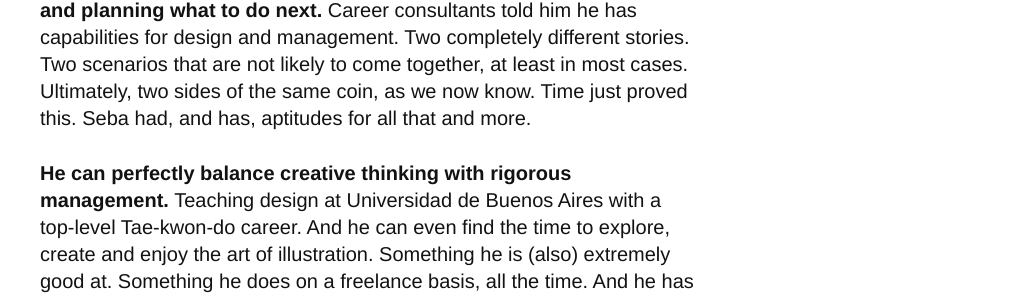
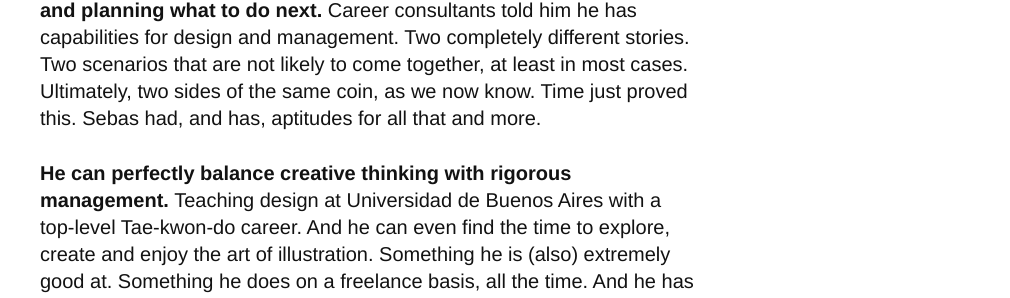
Before and after one commit to macrametv/www.macrame.tv, a Jekyll site: the page built from _posts/2022-07-28-sebas-carrasco-•-illustrator.md, in a window 1280 px wide and 900 px high, scrolled down 8362 px. Shown: the part 261-559 px from the top of the window, without its empty margins (270-1280 px from the left). Built offline with Jekyll 4.4.1, drawn with Linux system fonts in a browser that asks for light colours; a script that is not in the unit is left out; comment, search, counter and statistics services are not loaded; some of the changed text lies outside the part shown.

Commit message:
Update Post “2022-07-28-sebas-carrasco-•-illustrator”

```diff
--- a/_posts/2022-07-28-sebas-carrasco-•-illustrator.md
+++ b/_posts/2022-07-28-sebas-carrasco-•-illustrator.md
@@ -99,7 +99,7 @@ sections:
     > * On Illustration
 
 
-    **That might take us a few years back to when he was in high school and planning what to do next.** Career consultants told him he has capabilities for design and management. Two completely different stories. Two scenarios that are not likely to come together, at least in most cases. Ultimately, two sides of the same coin, as we now know. Time just proved this. Seba had, and has, aptitudes for all that and more.
+    **That might take us a few years back to when he was in high school and planning what to do next.** Career consultants told him he has capabilities for design and management. Two completely different stories. Two scenarios that are not likely to come together, at least in most cases. Ultimately, two sides of the same coin, as we now know. Time just proved this. Sebas had, and has, aptitudes for all that and more.
 
 
     **He can perfectly balance creative thinking with rigorous management.** Teaching design at Universidad de Buenos Aires with a top-level Tae-kwon-do career. And he can even find the time to explore, create and enjoy the art of illustration. Something he is (also) extremely good at. Something he does on a freelance basis, all the time. And he has a lot of fun doing it.
@@ -180,7 +180,7 @@ sections:
     > * On Macramè
 
 
-    **Because that’s the effect Seba has on every single thing he does.** He makes it bigger, better, and more substantial. He makes it grow. While he grows. And that’s why we have such a great time working together. Macramè needs his kind of spirit, and he needs Macramè’s way of thinking and doing.
+    **Because that’s the effect Sebas has on every single thing he does.** He makes it bigger, better, and more substantial. He makes it grow. While he grows. And that’s why we have such a great time working together. Macramè needs his kind of spirit, and he needs Macramè’s way of thinking and doing.
 
 
     **“I think that, in the end, what I value most about a project is creative freedom,** the exchange of ideas with the client or project manager, and respect for one's work. That is something that I particularly value. And that’s what I have with Macramè!”
```
